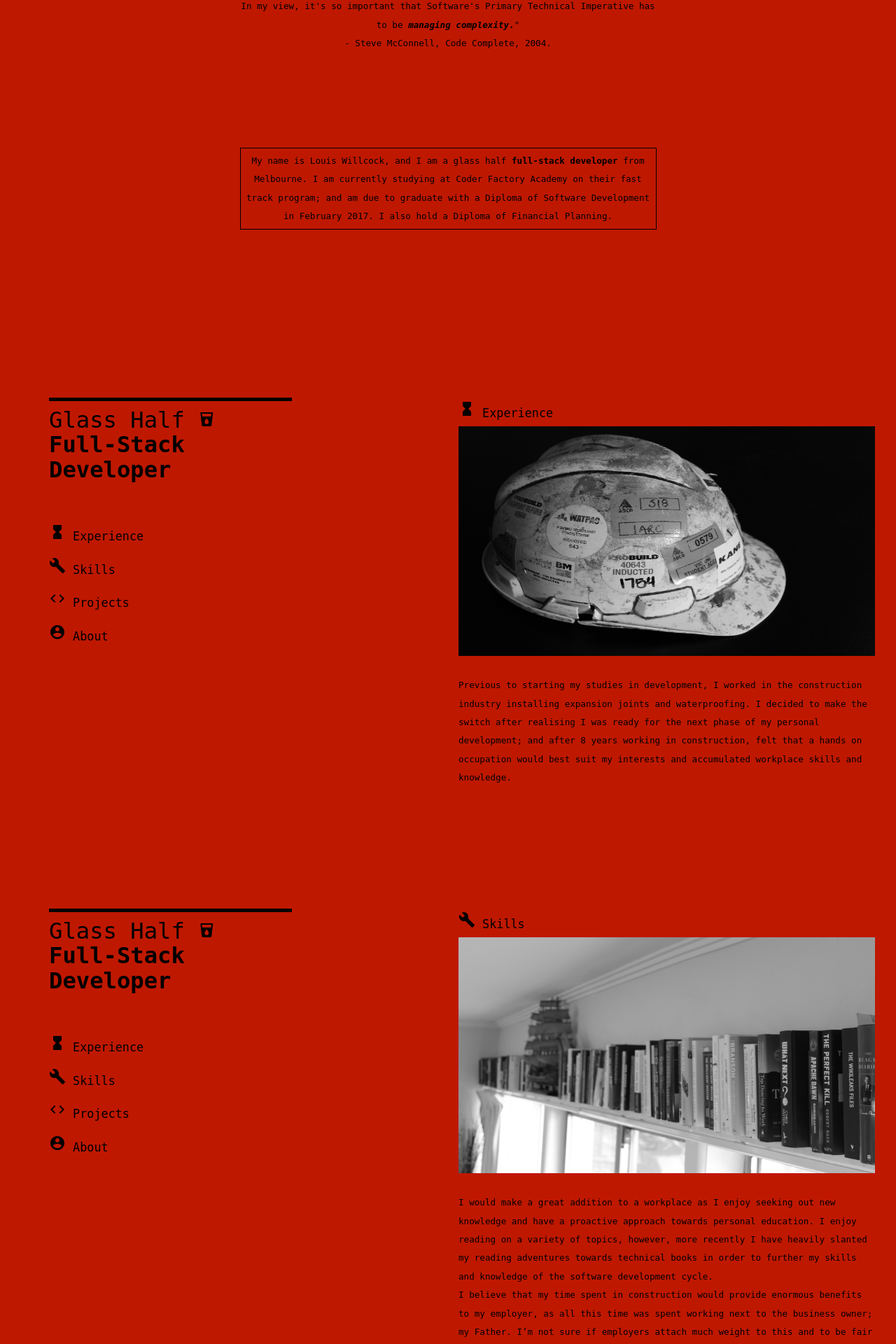
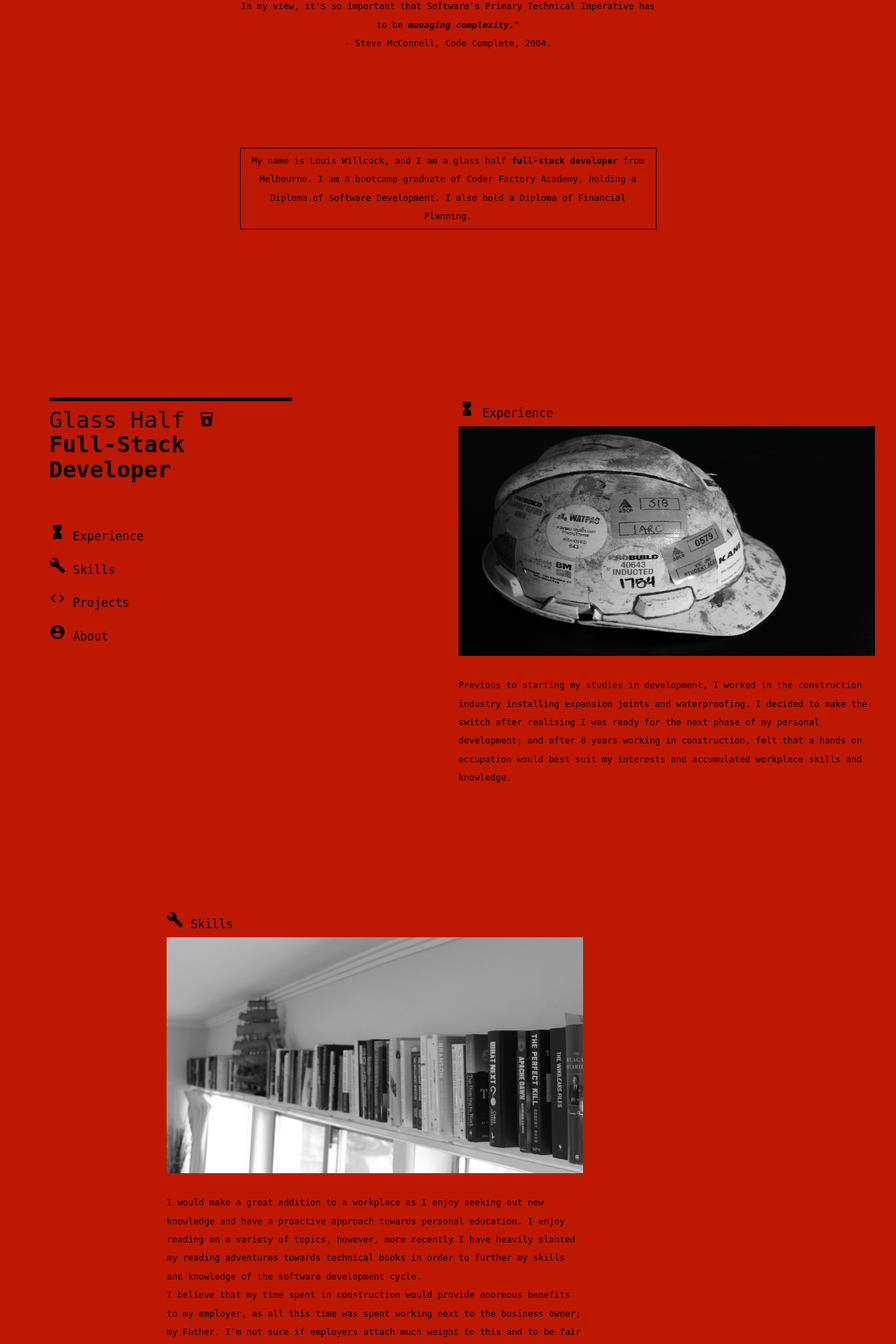
Before and after one commit to JohnVonNeumann/JohnVonNeumann.github.io, a PHP site: page / in a window 1280 px wide. Shown: the part 821-2741 px from the top of the page at 70% size. Run offline with PHP 8.4, Linux system fonts and the light colour scheme; some libraries are stand-ins or nearby versions.

Commit message:
removed a load of redundant menu holding divs in order to start making some progress on the scrolling divs i need, localhost is responding, actually took about 15 minutes to remember how to get the localhost file up on a browser because it isn't using an actual localhost like a rails or mean stack app lol

```diff
--- a/css/portfoliowebsitestyles.css
+++ b/css/portfoliowebsitestyles.css
@@ -51,6 +51,15 @@ body {
 
 }
 
+.right-side {
+  overflow: auto;  //code added
+
+}
+.left-side {
+  background-repeat: repeat-y;
+  overflow: hidden;  //code added to prevent scroll
+  position: absolute;
+}
 
 .intro_p {
   margin-bottom: 10%;
--- a/home.html
+++ b/home.html
@@ -71,7 +71,7 @@
 
       <div class="row">
         <div class="col-xs-12 col-sm-8 col-md-6 col-md-offset-3 col-lg-6 col-lg-offset-3  intro_p">
-          <p class="center-intro-quote intro-blurb"> My name is Louis Willcock, and I am a glass half <b>full-stack developer</b> from Melbourne. I am currently studying at Coder Factory Academy on their fast track program; and am due to graduate with a Diploma of Software Development in February 2017. I also hold a Diploma of Financial Planning.</p>
+          <p class="center-intro-quote intro-blurb"> My name is Louis Willcock, and I am a glass half <b>full-stack developer</b> from Melbourne. I am a bootcamp graduate of Coder Factory Academy, holding a Diploma of Software Development. I also hold a Diploma of Financial Planning.</p>
         </div>
       </div>
     </div>
@@ -81,7 +81,7 @@
 
       <div class="container-fluid" id="experience">
         <div class="row">
-          <div class="hidden-xs hidden-sm col-md-4 col-lg-4">
+          <div class="hidden-xs hidden-sm col-md-4 col-lg-4 left-side">
             <ul class="no-bullet">
               <li><h1 class="header-title"> Glass Half <i class="material-icons">local_drink</i><b><br>Full-Stack <br>Developer</b></h1> </li>
               <br>
@@ -92,7 +92,7 @@
             </ul>
           </div>
 
-          <div class="col-xs-12 col-sm-8 col-md-6 col-md-offset-2 col-lg-6 col-lg-offset-2">
+          <div class="col-xs-12 col-sm-8 col-md-6 col-md-offset-2 col-lg-6 col-lg-offset-2 right-side">
             <h2> <i class="material-icons"> hourglass_full </i> Experience </h2>
             <a> <img src="/images/con_helmet.png" class="img-responsive"> </a>
             <br>
@@ -109,18 +109,7 @@
 
        <div class="container-fluid " id="skills">
          <div class="row">
-           <div class="hidden-xs hidden-sm col-md-4 col-lg-4">
-             <ul class="no-bullet">
-               <li><h1 class="header-title"> Glass Half <i class="material-icons">local_drink</i><b><br>Full-Stack <br>Developer</b></h1> </li>
-               <br>
-               <li> <h2><i class="material-icons">hourglass_full</i> <a href="#experience">Experience</a></h2> </li>
-               <li> <h2><i class="material-icons">build</i> <a href="#skills">Skills</a></h2> </li>
-               <li> <h2><i class="material-icons">code</i> <a href="#projects">Projects</a></h2> </li>
-               <li> <h2><i class="material-icons">account_circle</i> <a href="#about">About</a></h2> </li>
-             </ul>
-           </div>
-
-          <div class="col-xs-12 col-sm-8 col-md-6 col-md-offset-2 col-lg-6 col-lg-offset-2">
+          <div class="col-xs-12 col-sm-8 col-md-6 col-md-offset-2 col-lg-6 col-lg-offset-2 right-side">
             <h2> <i class="material-icons"> build </i> Skills </h2>
             <a> <img src="/images/book_shelf.png" class="img-responsive"> </a>
             <br>
@@ -136,29 +125,18 @@
 
       <div class="container-fluid" id="about">
         <div class="row">
-          <div class="hidden-xs hidden-sm col-md-4 col-lg-4">
-            <ul class="no-bullet">
-              <li><h1 class="header-title"> Glass Half <i class="material-icons">local_drink</i><b><br>Full-Stack <br>Developer</b></h1> </li>
-              <br>
-              <li> <h2><i class="material-icons">hourglass_full</i> <a href="#experience">Experience</a></h2> </li>
-              <li> <h2><i class="material-icons">build</i> <a href="#skills">Skills</a></h2> </li>
-              <li> <h2><i class="material-icons">code</i> <a href="#projects">Projects</a></h2> </li>
-              <li> <h2><i class="material-icons">account_circle</i> <a href="#about">About</a></h2> </li>
-            </ul>
+          <div class="col-xs-12 col-sm-8 col-md-6 col-md-offset-2 col-lg-6 col-lg-offset-2 right-side">
+            <h2><i class="material-icons"> account_circle </i> About </h2>
+            <p>I am currently focusing my attention on data-driven/centric development, with a large portion of my time going into Machine Learning and improving my knowledge of scientific/numerical languages like Python and R. I also continue to improve my knowledge of web development with Django and Shiny. I am currently studying towards an Associate Developer certification with AWS and have good knowledge of Docker and other DevOps tools. I am constantly improving via rigorous and relentless self-education and practical development projects.<br>
+            I am interested in startup culture and the environment it provides, I engaged in a 6 week internship with an InfoSec focused startup where I performed a range of tasks ranging from user support, bug testing, documentation creation, deployment and Pentesting. </p>          </div>
           </div>
-
-          <div class="col-xs-12 col-sm-8 col-md-6 col-md-offset-2 col-lg-6 col-lg-offset-2">
-            <h2><i class="material-icons"> account_circle </i> About </h2>
-            <p> I have considered where I would like to head when I am qualified, and during this process, also considered a few places that I would not like to work. These ideas mainly revolve around my personal lifestyle choices, my interests and where I believe I may or may not be a particularly good cultural fit.<br>I am interested in Information Security and Privacy, and believe I could really blossom in some of the roles there. I am also interested in startup culture as a whole and would be open to a massive range of roles inside an early stage company.<br>An area I don’t believe I would suit is Social Media, this is mainly due to not personally maintaining a social media presence, so I don’t think I would bring the energy that I would want to bring to any role I held. I am open to everything, but believe that ultimately, being realistic with my traits and personal experiences will yield far better results for both my employer and myself. <br>I am looking for an honest and upfront company culture, I like to be honest and get straight to the source of issues. I would like to work in a workplace that is open minded and is as interested in my development as I am in theirs. I would absolutely love the opportunity to be mentored by a stronger/more experienced developer or engineer. I am looking for a workplace that treats their workers with respect whilst engaging in honest work.  </p>
-          </div>
-        </div>
       </div>
 
       <br>
 
       <div class="container-fluid">
         <div class="row">
-          <div class="col-xs-12 col-sm-8 col-md-6 col-md-offset-6 col-lg-6 col-lg-offset-6">
+          <div class="col-xs-12 col-sm-8 col-md-6 col-md-offset-6 col-lg-6 col-lg-offset-6 right-side">
             <a> <img src="/images/korg_side.png" class="img-responsive"> </a>
             <p><br> <b>Reading </b> <br> I like to read books on a variety of topics including technology, science, business, personal development, performance/attention psychology and mathematics. In particular I enjoy reading autobiographies in order to dissect how someone did great work, so I can attempt to emulate some of their habits.<br><br>  <b>Music</b> <br>I enjoy listening to music of all types and consider myself to have a very diverse music pallette. I engage in some production and song-writing of my own using synthesisers, I don’t record or post what I create, but I enjoy getting the gear out when I have time. <br> <br> <b>Investing</b> <br>I have been investing for around 2 years now and have enjoyed the experience immensely, I can’t exactly say I’m Warren Buffett, but my understanding of the business sphere gets better with every decision I make and ultimately this enjoyment of investing was one of the key attractors of software development. I enjoy business and would love the opportunity to actively contribute to a successful operation, whether that’s through a LSO or an early stage startup. </p>
           </div>
```
